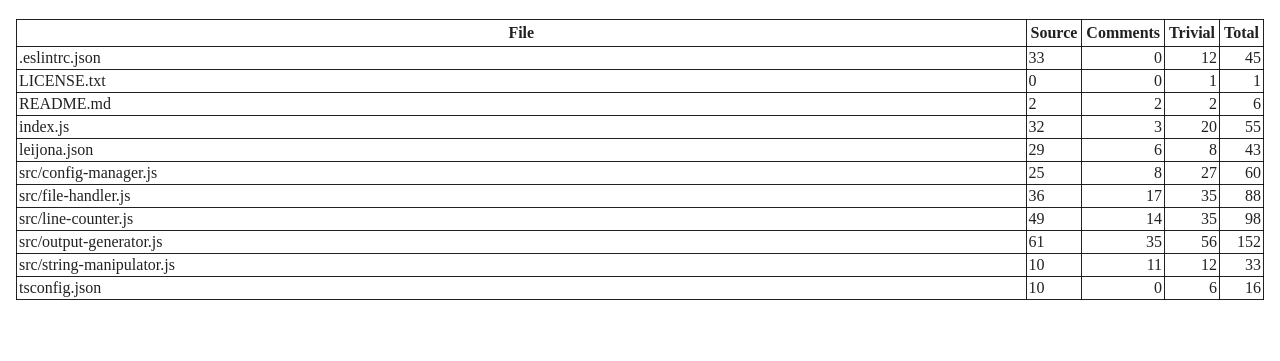
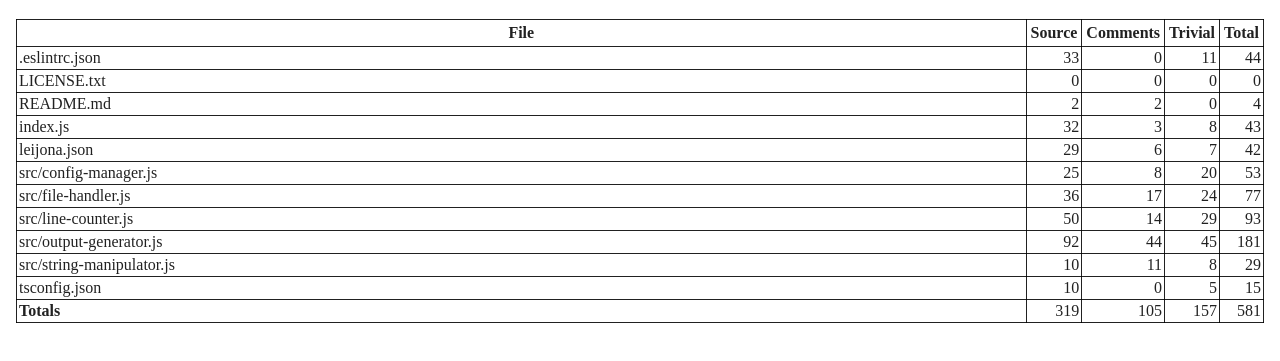
Before and after one commit to oblivion-hymns/leijona, a website: page line-count.html in a window 1280 px wide. Shown: the part 77-438 px from the top of the page. Drawn offline with Linux system fonts and the light colour scheme.

Commit message:
Added HTML template generator

```diff
--- a/line-count.html
+++ b/line-count.html
@@ -43,79 +43,83 @@
 			</tr>
 			<tr>
 				<td>.eslintrc.json</td>
-				<td>33</td>
+				<td class="number">33</td>
 				<td class="number">0</td>
-				<td class="number">12</td>
-				<td class="number">45</td>
+				<td class="number">11</td>
+				<td class="number">44</td>
 			</tr>
 			<tr>
 				<td>LICENSE.txt</td>
-				<td>0</td>
 				<td class="number">0</td>
-				<td class="number">1</td>
-				<td class="number">1</td>
+				<td class="number">0</td>
+				<td class="number">0</td>
+				<td class="number">0</td>
 			</tr>
 			<tr>
 				<td>README.md</td>
-				<td>2</td>
 				<td class="number">2</td>
 				<td class="number">2</td>
-				<td class="number">6</td>
+				<td class="number">0</td>
+				<td class="number">4</td>
 			</tr>
 			<tr>
 				<td>index.js</td>
-				<td>32</td>
+				<td class="number">32</td>
 				<td class="number">3</td>
-				<td class="number">20</td>
-				<td class="number">55</td>
-			</tr>
-			<tr>
-				<td>leijona.json</td>
-				<td>29</td>
-				<td class="number">6</td>
 				<td class="number">8</td>
 				<td class="number">43</td>
 			</tr>
 			<tr>
+				<td>leijona.json</td>
+				<td class="number">29</td>
+				<td class="number">6</td>
+				<td class="number">7</td>
+				<td class="number">42</td>
+			</tr>
+			<tr>
 				<td>src/config-manager.js</td>
-				<td>25</td>
+				<td class="number">25</td>
 				<td class="number">8</td>
-				<td class="number">27</td>
-				<td class="number">60</td>
+				<td class="number">20</td>
+				<td class="number">53</td>
 			</tr>
 			<tr>
 				<td>src/file-handler.js</td>
-				<td>36</td>
+				<td class="number">36</td>
 				<td class="number">17</td>
-				<td class="number">35</td>
-				<td class="number">88</td>
+				<td class="number">24</td>
+				<td class="number">77</td>
 			</tr>
 			<tr>
 				<td>src/line-counter.js</td>
-				<td>49</td>
+				<td class="number">50</td>
 				<td class="number">14</td>
-				<td class="number">35</td>
-				<td class="number">98</td>
+				<td class="number">29</td>
+				<td class="number">93</td>
 			</tr>
 			<tr>
 				<td>src/output-generator.js</td>
-				<td>61</td>
-				<td class="number">35</td>
-				<td class="number">56</td>
-				<td class="number">152</td>
+				<td class="number">92</td>
+				<td class="number">44</td>
+				<td class="number">45</td>
+				<td class="number">181</td>
 			</tr>
 			<tr>
 				<td>src/string-manipulator.js</td>
-				<td>10</td>
+				<td class="number">10</td>
 				<td class="number">11</td>
-				<td class="number">12</td>
-				<td class="number">33</td>
+				<td class="number">8</td>
+				<td class="number">29</td>
 			</tr>
 			<tr>
 				<td>tsconfig.json</td>
-				<td>10</td>
+				<td class="number">10</td>
 				<td class="number">0</td>
-				<td class="number">6</td>
-				<td class="number">16</td>
+				<td class="number">5</td>
+				<td class="number">15</td>
 			</tr>
+<tr><td><strong>Totals</strong></td>				<td class="number">319</td>
+				<td class="number">105</td>
+				<td class="number">157</td>
+				<td class="number">581</td>
 </tbody></table></body></html>
--- a/src/line-counter.js
+++ b/src/line-counter.js
@@ -12,6 +12,7 @@ class LineCounter
 		this.baseDir = baseDir || '';
 		this.config = config || {};
 
+		const stringManipulator = new StringManipulator();
 		const commentChars = this.config.commentCharacters;
 		let escapedCommentChars = [];
 		for (let i = 0; i < commentChars.length; i++)
@@ -49,7 +50,6 @@ class LineCounter
 	 */
 	countLines(path)
 	{
-		const stringManipulator = new StringManipulator();
 		const includeComments = this.config.count.comments;
 		const includeTrivial = this.config.count.trivial;
 		const includeEmpty = this.config.count.empty;
```
Also changed, not shown: src/html-template-generator.js (added, +185 -0 lines), src/output-generator.js (+0 -116 lines).
